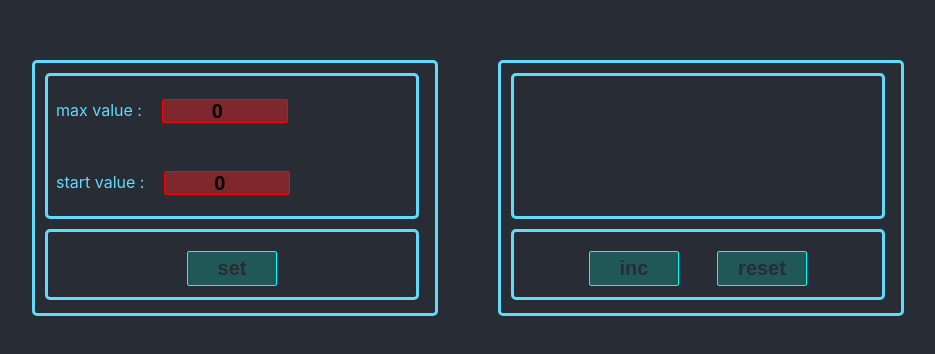
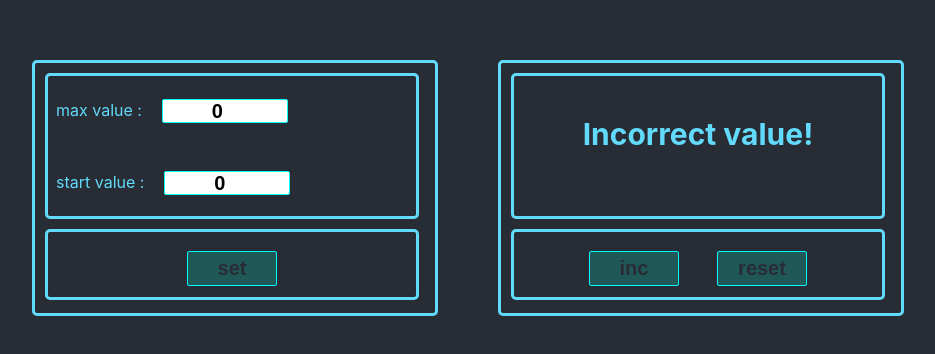
Before and after one commit to RamanSlinka/Counter_secondTest, a React (Create React App) app: page / in a window 1280 px wide. Shown: the part 212-566 px from the top of the page, without its empty margins (172-1107 px from the left). Built offline with nearby package versions, Linux system fonts and the light colour scheme.

Commit message:
finished work

```diff
--- a/src/App.css
+++ b/src/App.css
@@ -87,15 +87,15 @@ button:disabled {
 h2 {
     text-align: center;
     margin-top: 40px;
-    font-size: 40px;
+    font-size: 30px;
     font-weight: bold;
 
 }
 
 .red{
     text-align: center;
-    margin-top: 20px;
-    font-size: 30px;
+    margin-top: 30px;
+    font-size: 40px;
     font-weight: bold;
     color: red;
 }
--- a/src/App.tsx
+++ b/src/App.tsx
@@ -14,15 +14,6 @@ function App() {
 
 
     const increment = () => {
-        // setMaxValue(maxValue)
-        // if (errorIncorrectValue) {
-        //     return errorValue
-        // } else if (!error) {
-        //     return  enterValue
-        // }                                   // как выводить сообщение:  enter values and press 'set' ?
-        // else if (value < maxValue) {
-        //     setValue(value + 1)
-       // }
         setValue(value + 1)
     }
 
@@ -41,9 +32,10 @@ function App() {
 
     const errorValue = 'Incorrect value!'
     const enterValue = 'enter values and press set ?'
-    const errorIncorrectValue = ((startValue < 0) || (maxValue < 0) || (startValue === maxValue))
-    const errorInputMaxValue = ((maxValue < 0) || (startValue === maxValue))
-    const errorStartValue = ((startValue < 0) || (startValue === maxValue))
+    const errorIncorrectValue = ((startValue < 0) || (maxValue < 0)
+        || (startValue === maxValue) || (startValue > maxValue))
+    const errorInputMaxValue = ((maxValue < 0) || ((startValue === maxValue) && (maxValue !== 0)))
+    const errorStartValue = ((startValue < 0) || ((startValue === maxValue) && (startValue !== 0)))
 
 
 
@@ -80,7 +72,6 @@ function App() {
                 setSetting={setSetting}
                 setMaxValue={setMaxValue}
                 setStartValue={setStartValue}
-               /* setError={setError}*/
                 errorIncorrectValue={errorIncorrectValue}
                 errorInputMaxValue={errorInputMaxValue}
                 errorStartValue={errorStartValue}
@@ -88,6 +79,7 @@ function App() {
 
                />
             <Counter value={value}
+                     startValue={startValue}
                      errorValue={errorValue}
                      enterValue={enterValue}
                      maxValue={maxValue}
--- a/src/Counter.tsx
+++ b/src/Counter.tsx
@@ -4,6 +4,7 @@ import {Button} from "./Button";
 
 type CounterPropsType = {
     value: number
+    startValue: number
     errorValue: string
     enterValue: string
     maxValue: number
@@ -14,36 +15,31 @@ type CounterPropsType = {
 }
 
 
-
 export function Counter(props: CounterPropsType) {
 
-    let valueSelection = () => {
-        if (props.isSettings ) {
+    const displayValue = () => {
+        if (props.errorIncorrectValue) {
+            return props.errorValue
+        } else if (props.isSettings){
             return  props.enterValue
-        } else if (props.errorIncorrectValue ) {
-            return props.errorValue
         } else {
-            return  props.value
+            return props.value || props.startValue
         }
     }
 
+    const error = (props.value === props.maxValue)
 
-
-    const error = (props.value === props.maxValue)
     return (
         <div className={'container'}>
             <div className={'setting-field'}>
-                <h2 className={error ? 'red' : ''}>
-                    {valueSelection}
-                    {/*{props.isSettings ? props.enterValue : props.value}*/}
-                   {/* {props.isSettings ? props.errorIncorrectValue : props.value}*/}
-                    {/*{props.value || props.errorValue || props.enterValue}*/}
+                <h2 className={(error && !props.isSettings)? 'red' : ''}>
+                    {displayValue()}
                 </h2>
             </div>
             <div className={'button-field'}>
                 <Button title={'inc'}
                         onClick={props.increment}
-                        disabled={props.value === props.maxValue || props.errorIncorrectValue || error} />
+                        disabled={props.value === props.maxValue || props.errorIncorrectValue || error}/>
                 <Button title={'reset'}
                         onClick={props.resetValue}
                         disabled={(props.errorIncorrectValue)}/>
```
